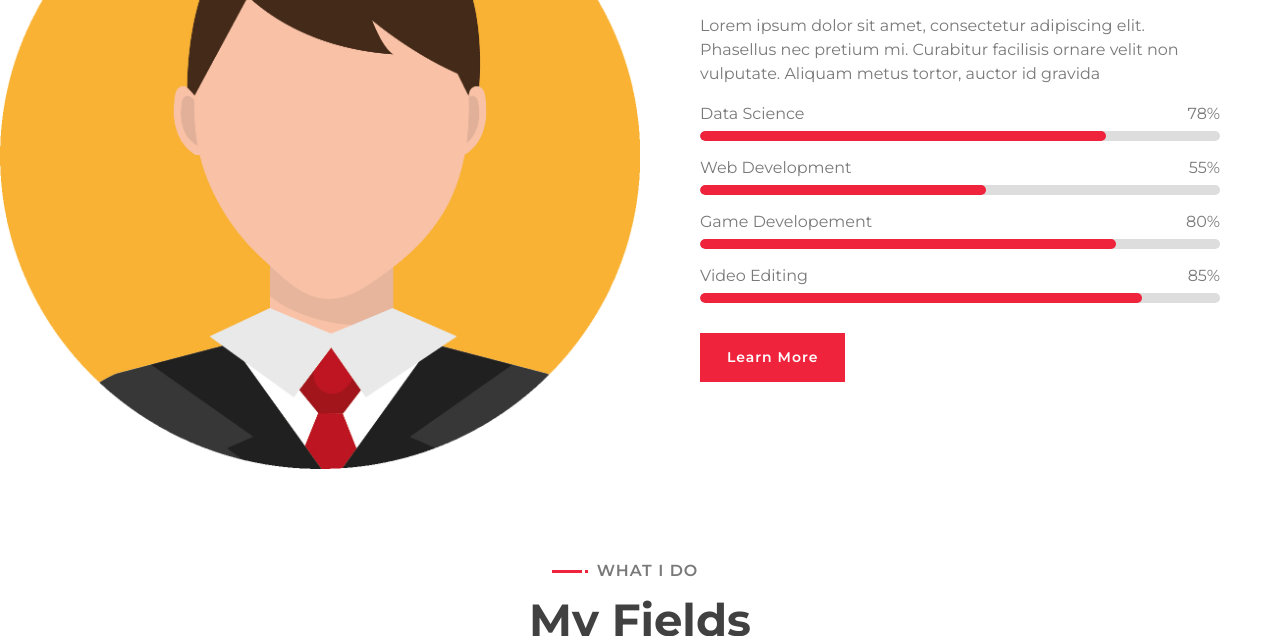
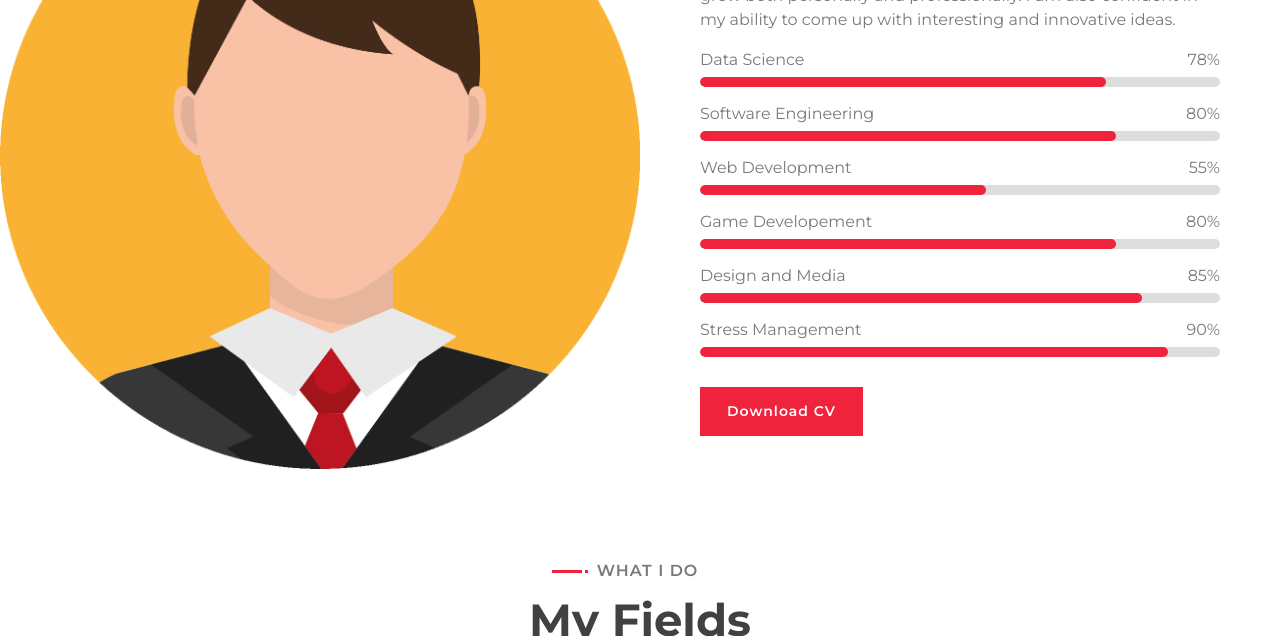
Before and after one commit to houssemeddinebayoudha/Portfolio, a plain HTML site: page index.html in a window 1280 px wide. Shown: the part 732-1368 px from the top of the page. Drawn offline with nearby package versions, Linux system fonts and the light colour scheme.

Commit message:
finalizing the portF

```diff
--- a/index.html
+++ b/index.html
@@ -93,7 +93,7 @@
                             </div>
                             <div class="about-text">
                                 <p>
-                                    Lorem ipsum dolor sit amet, consectetur adipiscing elit. Phasellus nec pretium mi. Curabitur facilisis ornare velit non vulputate. Aliquam metus tortor, auctor id gravida
+                                    I am Extremely motivated to constantly develop my skills and grow both personally and professionally. I am also confident in my ability to come up with interesting and innovative ideas.
                                 </p>
                             </div>
                             <div class="skills">
@@ -102,6 +102,12 @@
                                 </div>
                                 <div class="progress">
                                     <div class="progress-bar" role="progressbar" aria-valuenow="78" aria-valuemin="0" aria-valuemax="100"></div>
+                                </div>
+                                <div class="skill-name">
+                                    <p>Software Engineering</p><p>80%</p>
+                                </div>
+                                <div class="progress">
+                                    <div class="progress-bar" role="progressbar" aria-valuenow="80" aria-valuemin="0" aria-valuemax="100"></div>
                                 </div>
                                 <div class="skill-name">
                                     <p>Web Development</p><p>55%</p>
@@ -116,13 +122,19 @@
                                     <div class="progress-bar" role="progressbar" aria-valuenow="80" aria-valuemin="0" aria-valuemax="100"></div>
                                 </div>
                                 <div class="skill-name">
-                                    <p>Video Editing</p><p>85%</p>
+                                    <p>Design and Media</p><p>85%</p>
                                 </div>
                                 <div class="progress">
                                     <div class="progress-bar" role="progressbar" aria-valuenow="85" aria-valuemin="0" aria-valuemax="100"></div>
                                 </div>
+                                <div class="skill-name">
+                                    <p>Stress Management</p><p>90%</p>
+                                </div>
+                                <div class="progress">
+                                    <div class="progress-bar" role="progressbar" aria-valuenow="90" aria-valuemin="0" aria-valuemax="100"></div>
+                                </div>
                             </div>
-                            <a class="btn" href="">Learn More</a>
+                            <a class="btn" href="files/cv.pdf" download>Download CV</a>
                         </div>
                     </div>
                 </div>
```
Also changed, not shown: 1 other file.
